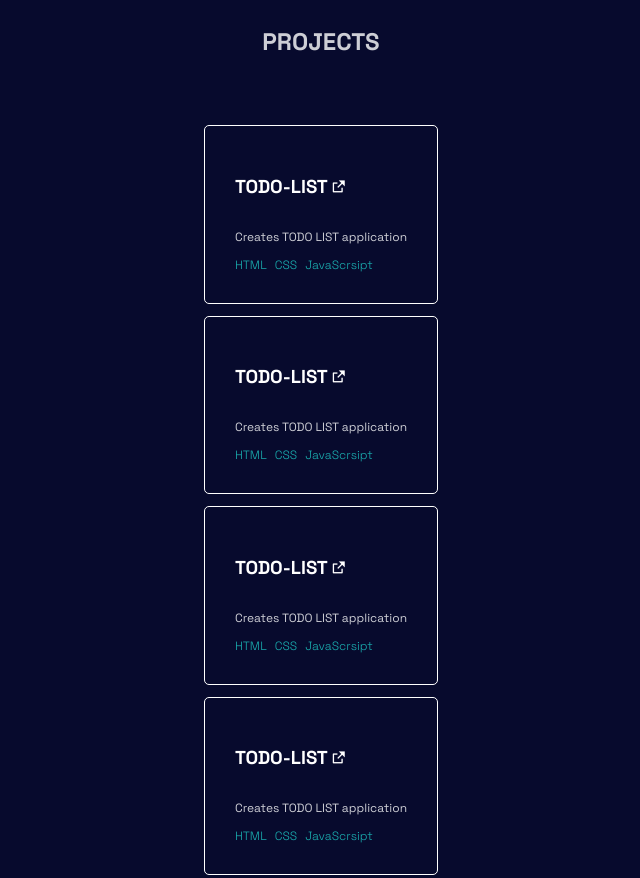
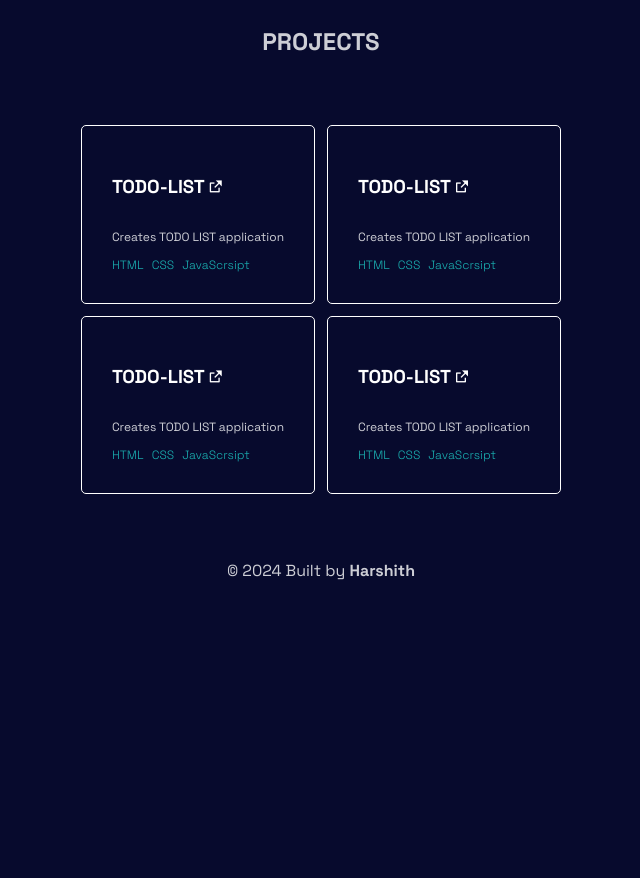
Before and after one commit to RaHarsH/HarshithR, a plain HTML site: page index.html in a window 1280 px wide. Shown: the part 520-1398 px from the top of the page, without its empty margins (319-959 px from the left). After the commit the page ends 1117 px from the top, so only its background shows below. Drawn offline with nearby package versions, Linux system fonts and the light colour scheme.

Commit message:
Update style.css

```diff
--- a/assets/css/style.css
+++ b/assets/css/style.css
@@ -134,7 +134,7 @@ nav a:hover {
 /* =============== PROJECTS =============== */
 .project-grid {
   display: grid;
-  grid-template-columns: repeat(2. 1fr);
+  grid-template-columns: repeat(1, 1fr);
   gap: 12px;
 }
 
@@ -171,7 +171,7 @@ nav a:hover {
 
 @media screen and (min-width:1025px) {
   .project-grid {
-    grid-template-columns: repeat(1. 1fr);
+    grid-template-columns: repeat(2, 1fr);
   }
 }
 
```
